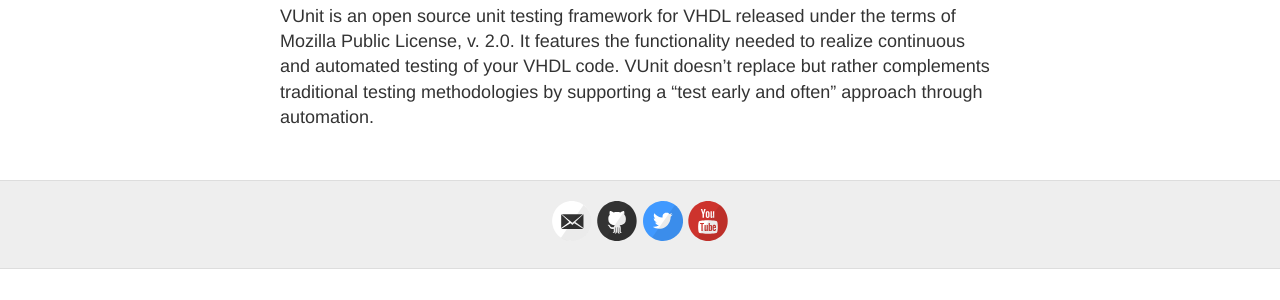
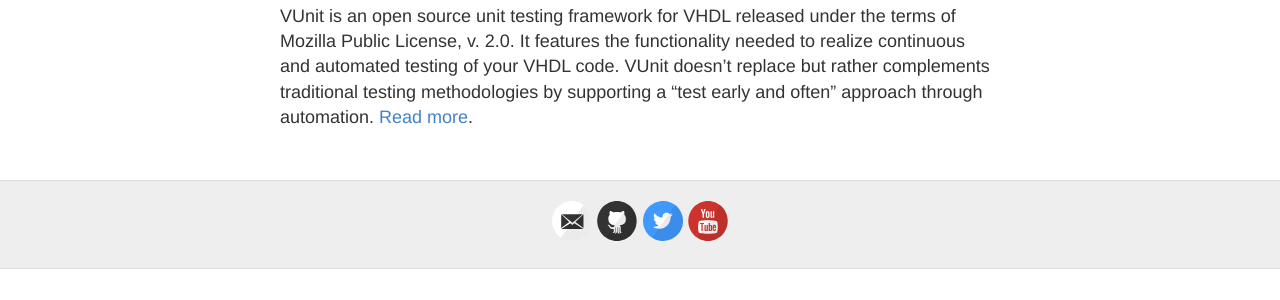
Before and after one commit to cjchin/VUnit.github.io, a Jekyll site: the page built from about/index.md, in a window 1280 px wide. Shown: the part 223-523 px from the top of the page. Built offline with Jekyll 4.4.1, drawn with Linux system fonts in a browser that asks for light colours; Markdown is read by kramdown in place of the engine named in the settings.

Commit message:
Update index.md

```diff
--- a/about/index.md
+++ b/about/index.md
@@ -4,4 +4,4 @@ layout: page
 
 # What is VUnit?
 
-VUnit is an open source unit testing framework for VHDL released under the terms of Mozilla Public License, v. 2.0. It features the functionality needed to realize continuous and automated testing of your VHDL code. VUnit doesn't replace but rather complements traditional testing methodologies by supporting a "test early and often" approach through automation.
+VUnit is an open source unit testing framework for VHDL released under the terms of Mozilla Public License, v. 2.0. It features the functionality needed to realize continuous and automated testing of your VHDL code. VUnit doesn't replace but rather complements traditional testing methodologies by supporting a "test early and often" approach through automation. [Read more](https://github.com/LarsAsplund/vunit/blob/master/README.rst).
```
